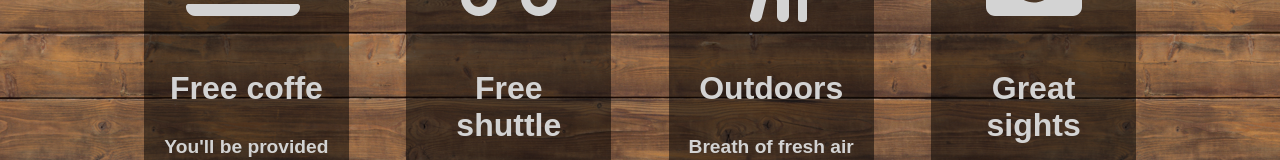
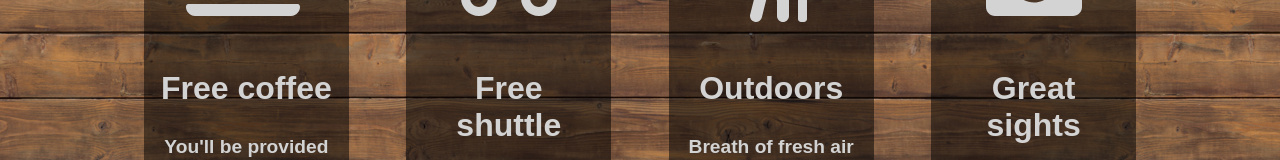
Before and after one commit to adamtopczewski/sleepy-cabin, a React (Create React App) app: page /#/ in a window 1280 px wide. Shown: the part 2891-3051 px from the top of the page. Built offline with nearby package versions, Linux system fonts and the light colour scheme.

Commit message:
Corrected spelling

```diff
--- a/src/components/home/Amenities.js
+++ b/src/components/home/Amenities.js
@@ -14,7 +14,7 @@ export default function Amenities() {
             <section className="amenities">
                 <div className="amenity">
                     <FontAwesomeIcon icon={faCoffee} className="amenity-icon"/>
-                    <h1 className="amenity-header">Free coffe</h1>
+                    <h1 className="amenity-header">Free coffee</h1>
                     <p className="amenity-desc">You'll be provided with free breakfast and coffe</p>
                 </div>
                 <div className="amenity">
```
